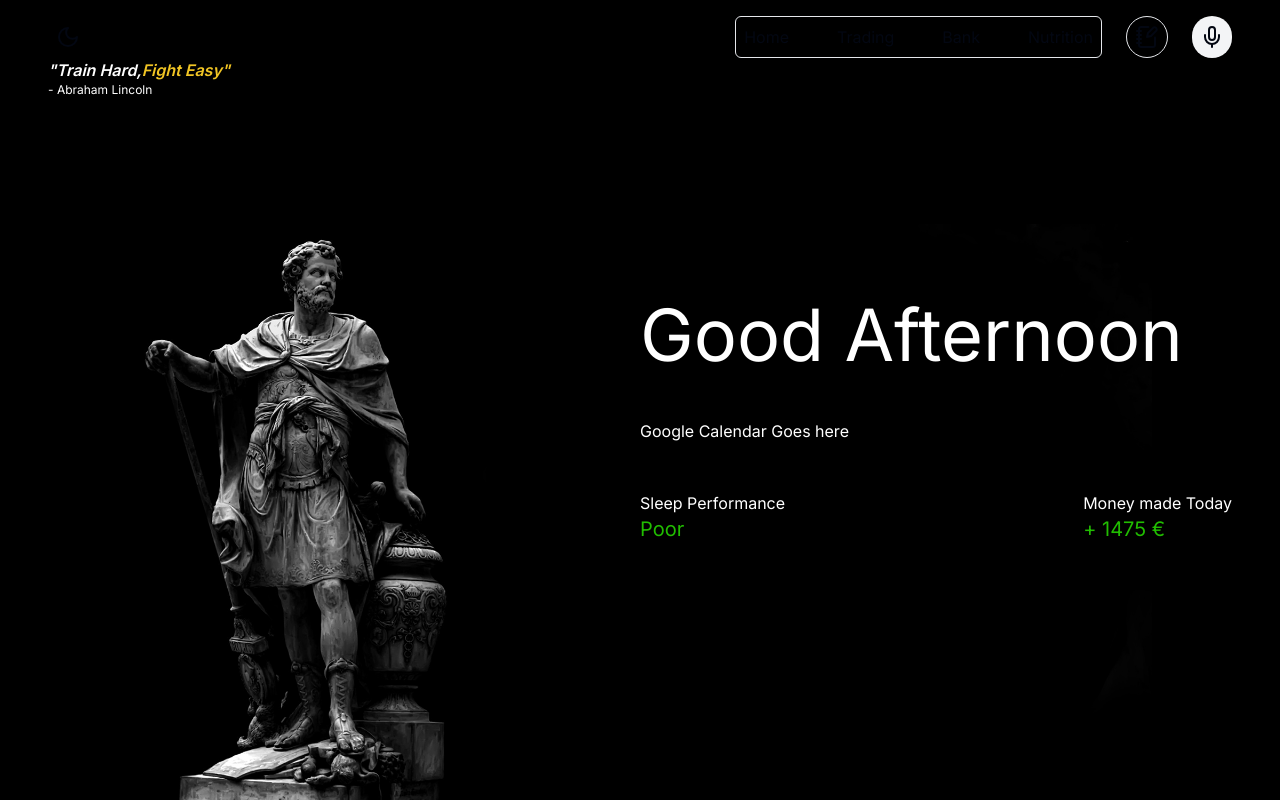
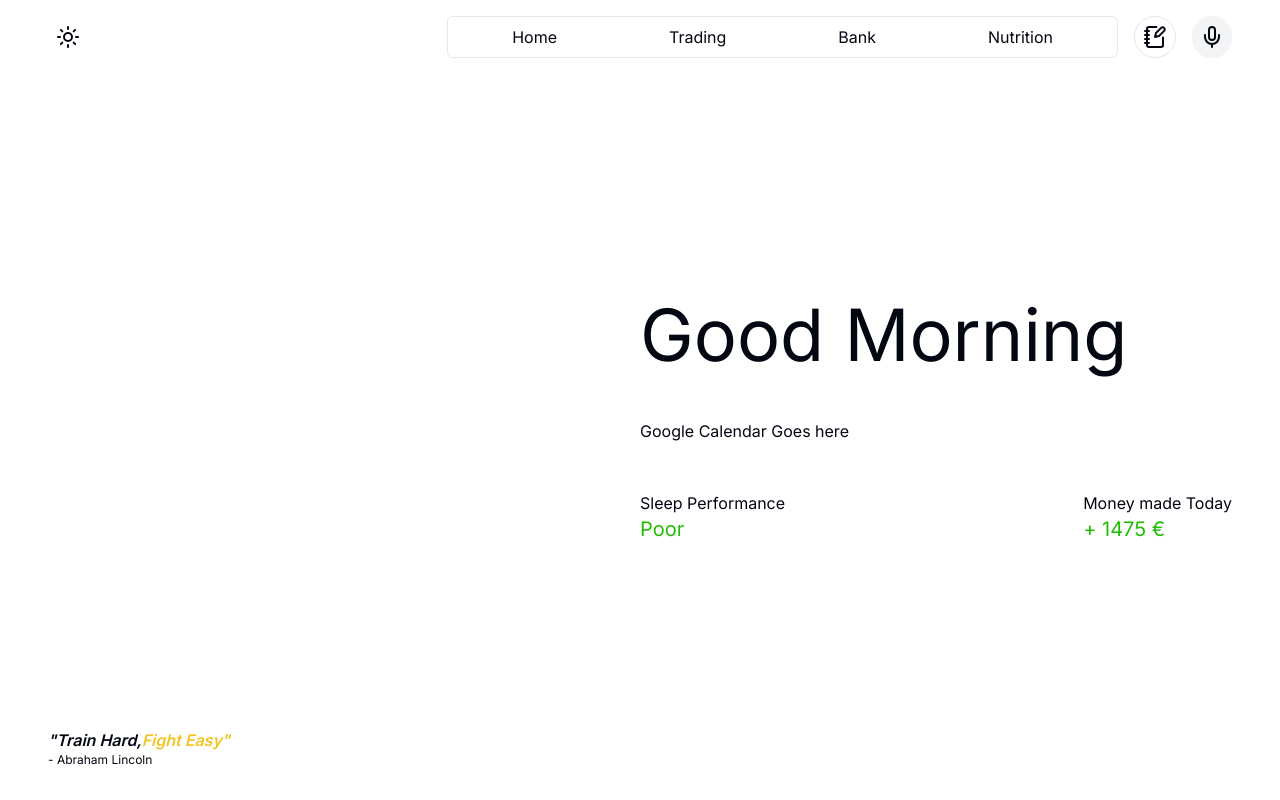
Before and after one commit to JamesWeb3/Arc-Engineering, a Next.js app: page / in a window 1280 px wide. Built offline with nearby package versions, Linux system fonts and the light colour scheme.

Commit message:
updated push

```diff
--- a/app/layout.tsx
+++ b/app/layout.tsx
@@ -1,6 +1,7 @@
 import type { Metadata } from 'next'
 import { Inter } from 'next/font/google'
 import './globals.css'
+import { ThemeProvider } from 'next-themes'
 
 const inter = Inter({ subsets: ['latin'] })
 
@@ -16,7 +17,9 @@ export default function RootLayout({
 }) {
   return (
     <html lang="en">
-      <body className={inter.className}>{children}</body>
+      <ThemeProvider attribute="class" defaultTheme="system" enableSystem>
+        <body className={inter.className}>{children}</body>
+      </ThemeProvider>
     </html>
   )
 }
--- a/app/page.tsx
+++ b/app/page.tsx
@@ -1,93 +1,33 @@
 'use client'
-import { SetStateAction, useState, useEffect } from 'react'
-import Image from 'next/image'
+import React, { useState, useEffect } from 'react'
 import GreekGod from '../public/background.png'
-import Navbar from '@/components/navbar'
-
+import Navbar from '@/components/common/navbar'
+import HomePage from '@/components/core/home'
 import Fitness from '@/components/fitness'
 import Trading from '@/components/trading'
 import Nutrition from '@/components/nutrition'
+import Quote from '@/components/common/quote'
+import { CircularSpinner } from '@/components/common/circular-spinner'
 
 export default function Home() {
-  const [activeTab, setActiveTab] = useState('home')
-  const [greeting, setGreeting] = useState('Good Morning')
-
-  const handleTabClick = (tab: SetStateAction<string>) => {
-    setActiveTab(tab)
-  }
-
-  const updateGreeting = () => {
-    const now = new Date()
-    const hours = now.getUTCHours()
-    if (hours >= 12) {
-      setGreeting('Good Afternoon')
-    }
-  }
-  useEffect(() => {
-    updateGreeting()
-  }, [])
+  const [activePage, setActivePage] = useState('home')
+  const [isLoading, setIsLoading] = useState(true)
 
   return (
-    <main
-      className="flex flex-col h-screen px-12 py-4 bg-black"
-      style={{
-        backgroundImage: `url(${GreekGod.src})`,
-        backgroundSize: '80%',
-        backgroundRepeat: 'no-repeat',
-        backgroundPosition: 'bottom center',
-      }}
-    >
-      <Navbar />
-
-      {/* Grid Layout */}
+    <main className="flex flex-col h-screen px-12 py-4">
+      <Navbar setActivePage={setActivePage} />
       <div className="flex-grow grid grid-cols-2">
-        {/* Left Column for Tab Content */}
-        <div className="col-span-1">
-          <div className="">
-            <div className="flex">
-              <p className="text-white italic font-semibold">
-                &quot;Train Hard,{' '}
-              </p>
-              <p className="text-[#F1C524] italic font-semibold">
-                Fight Easy&quot;
-              </p>
-            </div>
-
-            <p className="text-xs text-white">- Abraham Lincoln</p>
-          </div>
-        </div>
-
-        {/* Right Column for Image */}
-        <div className="col-span-1 flex flex-col w-full ">
-          {activeTab === 'home' && (
-            <div className="flex flex-col h-full justify-center gap-12">
-              <h1 className="text-white text-7xl">{greeting}</h1>
-              <p className="text-white">Google Calendar Goes here</p>
-              <div className="flex justify-between w-full">
-                <div>
-                  <p className="text-white">Sleep Performance</p>
-                  <p className="text-xl text-[#21BD01]">Poor</p>
-                </div>
-                <div>
-                  <p className="text-white">Money made Today</p>
-                  <p className="text-xl text-[#21BD01]">+ 1475 €</p>
-                </div>
-              </div>
-            </div>
-          )}
-          {activeTab === 'trading' && (
-            <div className="flex flex-col h-full justify-center gap-12">
-              <Trading />
-            </div>
-          )}
-          {activeTab === 'fitness' && (
-            <div className="flex flex-col h-full justify-center gap-12">
-              <Fitness />
-            </div>
-          )}
-          {activeTab === 'nutrition' && <Nutrition />}
+        <div></div>
+        <div>
+          <>
+            {activePage === 'home' && <HomePage />}
+            {activePage === 'trading' && <Trading />}
+            {activePage === 'fitness' && <Fitness />}
+            {activePage === 'nutrition' && <Nutrition />}
+          </>
         </div>
       </div>
+      <Quote />
     </main>
   )
 }
--- /dev/null
+++ b/components/common/circular-spinner.tsx
@@ -0,0 +1,29 @@
+interface CircularSpinnerProps {
+  useAlternativeColor?: boolean // Controls if alternative color should be used
+}
+
+export function CircularSpinner({
+  useAlternativeColor = false, // False by default
+}: CircularSpinnerProps) {
+  // Define classes for the spinner color and the transparent section
+  // directly based on the useAlternativeColor prop
+  const spinnerColorClass = useAlternativeColor
+    ? 'border-blue-500 dark:border-blue-700' // Use alternative colors
+    : 'border-gray-200 dark:border-gray-800' // Default colors
+
+  const spinnerTransparentClass = useAlternativeColor
+    ? 'border-t-blue-700 dark:border-t-blue-500' // Alternative transparent section color
+    : 'border-t-gray-800 dark:border-t-gray-200' // Default transparent section color
+
+  return (
+    <div className="flex justify-center items-center">
+      <div
+        className={`animate-spin rounded-full border-2 ${spinnerColorClass} ${spinnerTransparentClass}`}
+        style={{
+          width: '1em',
+          height: '1em',
+        }}
+      ></div>
+    </div>
+  )
+}
--- /dev/null
+++ b/components/common/navbar.tsx
@@ -0,0 +1,59 @@
+import React from 'react'
+import Link from 'next/link'
+import { ThemeToggle } from '@/components/common/theme-toggle'
+import { IconNotes, IconMicrophone } from '@/components/icons'
+
+interface NavbarProps {
+  setActivePage: (page: string) => void
+}
+
+const Navbar: React.FC<NavbarProps> = ({ setActivePage }) => {
+  return (
+    <nav className="flex items-center justify-between space-x-8">
+      <ThemeToggle />
+
+      <div className="flex space-x-4">
+        <div className="border p-2 rounded-md text-">
+          <Link
+            className="px-14 p-2 rounded-md hover:bg-muted"
+            onClick={() => setActivePage('home')}
+            href={''}
+          >
+            Home
+          </Link>
+          <Link
+            className="px-14 p-2 rounded-md hover:bg-muted"
+            onClick={() => setActivePage('trading')}
+            href={''}
+          >
+            Trading
+          </Link>
+          <Link
+            className="px-14 p-2 rounded-md hover:bg-muted"
+            onClick={() => setActivePage('bank')}
+            href={''}
+          >
+            Bank
+          </Link>
+          <Link
+            className="px-14 p-2 rounded-md hover:bg-muted"
+            onClick={() => setActivePage('nutrition')}
+            href={''}
+          >
+            Nutrition
+          </Link>
+        </div>
+
+        <div className="rounded-full flex border p-2 cursor-pointer">
+          <IconNotes />
+        </div>
+
+        <div className="bg-muted rounded-full flex items-center p-2 cursor-pointer">
+          <IconMicrophone />
+        </div>
+      </div>
+    </nav>
+  )
+}
+
+export default Navbar
--- /dev/null
+++ b/components/common/quote.tsx
@@ -0,0 +1,16 @@
+import React from 'react'
+
+const Quote: React.FC = ({}) => {
+  return (
+    <div className="absolute bottom-8">
+      <div className="flex">
+        <p className="italic font-semibold">&quot;Train Hard, </p>
+        <p className="text-[#F1C524] italic font-semibold">Fight Easy&quot;</p>
+      </div>
+
+      <p className="text-xs">- Abraham Lincoln</p>
+    </div>
+  )
+}
+
+export default Quote
--- /dev/null
+++ b/components/core/home.tsx
@@ -0,0 +1,22 @@
+import React from 'react'
+
+const HomePage: React.FC = ({}) => {
+  return (
+    <div className="flex flex-col h-full justify-center gap-12">
+      <h1 className="text-7xl">Good Morning</h1>
+      <p>Google Calendar Goes here</p>
+      <div className="flex justify-between w-full">
+        <div>
+          <p>Sleep Performance</p>
+          <p className="text-xl text-[#21BD01]">Poor</p>
+        </div>
+        <div>
+          <p>Money made Today</p>
+          <p className="text-xl text-[#21BD01]">+ 1475 €</p>
+        </div>
+      </div>
+    </div>
+  )
+}
+
+export default HomePage
--- a/components/navbar.tsx
+++ /dev/null
@@ -1,31 +0,0 @@
-import React from 'react'
-import Link from 'next/link'
-import { ThemeToggle } from '@/components/common/theme-toggle'
-import { IconNotes, IconMicrophone } from '@/components/icons'
-
-const Navbar: React.FC = ({}) => {
-  return (
-    <nav className="flex items-center justify-between space-x-8">
-      <ThemeToggle />
-
-      <div className="flex gap-6">
-        <div className="space-x-12 border p-2 rounded-md">
-          <Link href={''}>Home</Link>
-          <Link href={''}>Trading</Link>
-          <Link href={''}>Bank</Link>
-          <Link href={''}>Nutrition</Link>
-        </div>
-
-        <div className="rounded-full flex border p-2 cursor-pointer">
-          <IconNotes />
-        </div>
-
-        <div className="bg-muted rounded-full flex items-center p-2 cursor-pointer">
-          <IconMicrophone />
-        </div>
-      </div>
-    </nav>
-  )
-}
-
-export default Navbar
```
